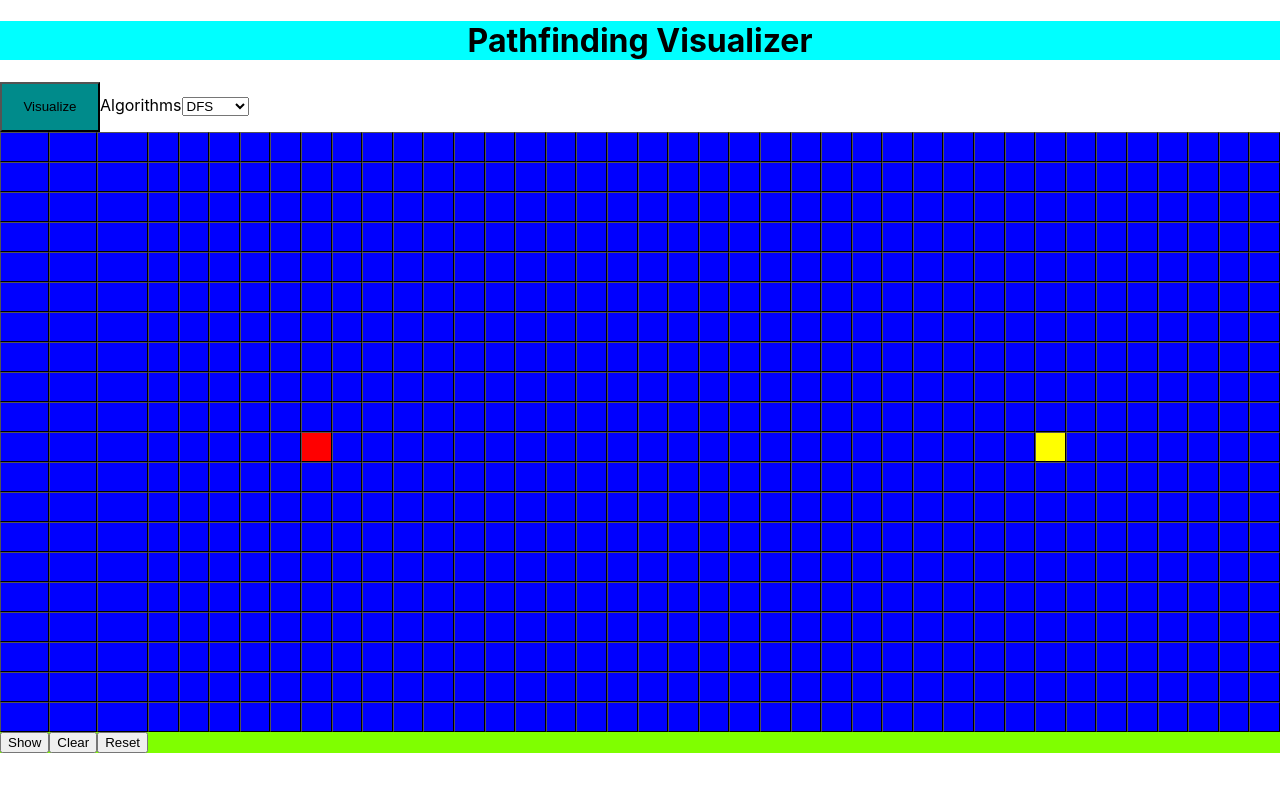
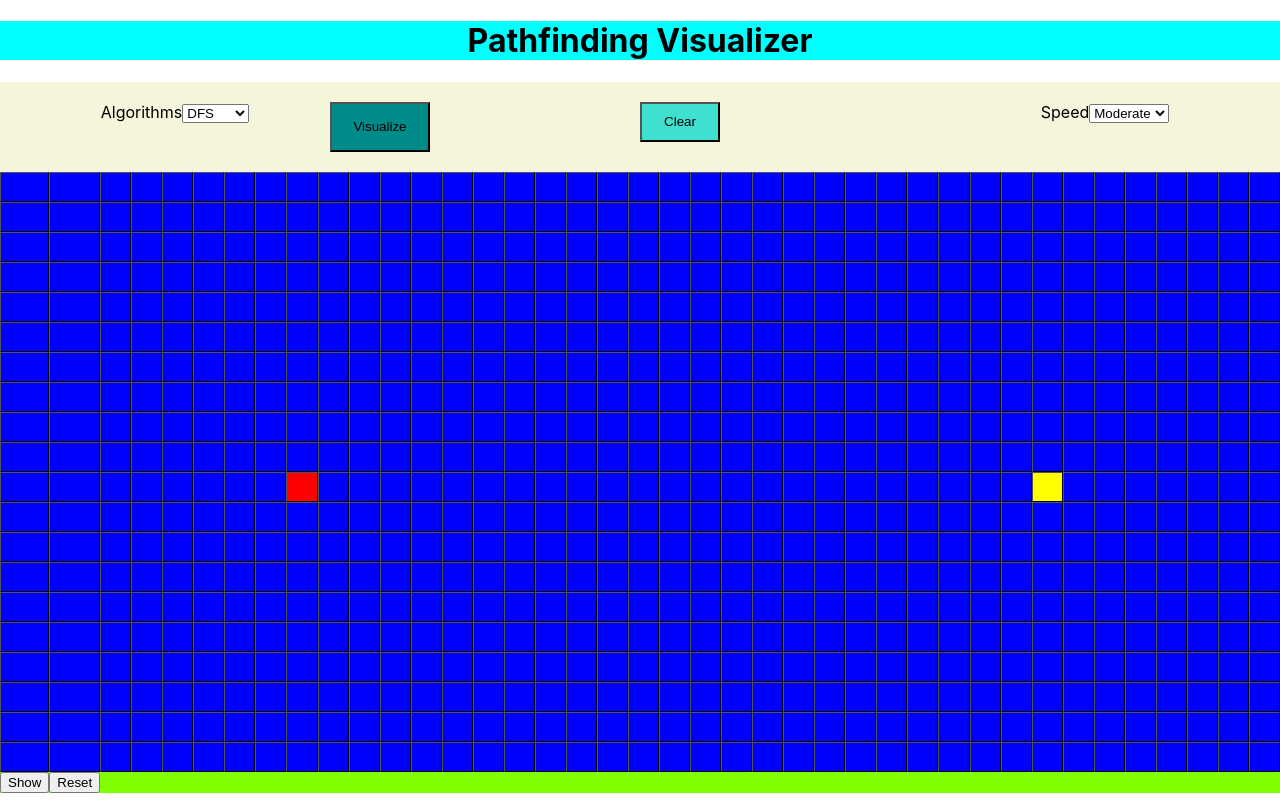
Before and after one commit to BLACKADDER-VIII/Pathfinding_Visualizer, a React (Create React App) app: page / in a window 1280 px wide. Built offline with nearby package versions, Linux system fonts and the light colour scheme.

Commit message:
Fixed: Blocking Tiles. Added Time menu

```diff
--- a/src/App.css
+++ b/src/App.css
@@ -9,6 +9,11 @@
 .container{
 
 }
-.visualize{
+.Control_Bar{
+  background-color: beige;
   text-align: center;
+  padding: 20px;
+  display: grid;
+  grid-template-columns: repeat(4,1fr);
+
 }
--- a/src/grid_func.js
+++ b/src/grid_func.js
@@ -5,12 +5,16 @@ import bfs from "./BFS";
 import dfs from "./DFS"
 
 const Grid = (props)=>{
-    const algo_enum = {BFS:1, DFS:2, Dijkstra:3};
+        const algo_enum = {BFS:1, DFS:2, Dijkstra:3};
         const grid = props.grid;
         const [trigger, set_trigger] = useState(false);
         const [algo, set_algo] = useState(algo_enum.DFS);
+        const [timer, set_timer] = useState(15);
         const ref = useRef(trigger);
         ref.current = trigger;
+        const [mouse_down, set_mouse_down] = useState(false);
+        const ref_mouse_down = useRef(mouse_down);
+        ref_mouse_down.current = mouse_down;
         const start = [10, 8];
         let order_arr = [];
         let path = [];
@@ -19,16 +23,16 @@ const Grid = (props)=>{
             setTimeout(()=> {
                 grid[order_arr[i][0]][order_arr[i][1]].visited = true;
                 set_trigger(!ref.current);
-            },10*i);
+            },timer*i);
         }
         setTimeout(()=> {
             for (let i = 0; i < path.length; i++) {
                 setTimeout(() => {
                     grid[path[i][0]][path[i][1]].in_path = true;
                     set_trigger(!ref.current);
-                }, 50 * i);
+                }, timer * i);
             }
-        },10*order_arr.length);
+        },timer*order_arr.length);
     }
     function reset_grid(){
         grid.map(e=>e.map(f=>{f.visited = false; f.in_path=false; f.dist=Infinity; f.completed = false;set_trigger(!trigger);}));
@@ -54,8 +58,7 @@ const Grid = (props)=>{
     }
         return (
             <>
-                <div className="Control Bar">
-                    <button style={{backgroundColor: "darkcyan",height: 50, width: 100}} onClickCapture={()=>visualize_handler()}>Visualize</button>
+                <div className="Control_Bar">
                     <label>
                         Algorithms
                         <select value={algo} onChange={(event)=>set_algo(JSON.parse(event.target.value))}>
@@ -64,13 +67,25 @@ const Grid = (props)=>{
                             <option value={algo_enum.Dijkstra}>Dijkstra</option>
                         </select>
                     </label>
+                    <button style={{backgroundColor: "darkcyan",height: 50, width: 100}} onClickCapture={()=>visualize_handler()}>Visualize</button>
+                    <button style={{backgroundColor: "turquoise", height: 40, width: 80}} onClickCapture={()=>clear_grid()}>Clear</button>
+                    <label>
+                        Speed
+                        <select value={timer} onChange={(event)=>set_timer(JSON.parse(event.target.value))}>
+                            <option value={0}>Instant</option>
+                            <option value={4}>Very fast</option>
+                            <option value={7}>Fast</option>
+                            <option value={15}>Moderate</option>
+                            <option value={20}>Slow</option>
+                            <option value={30}>Very slow</option>
+                        </select>
+                    </label>
                 </div>
                 <div className="Grid">
-                    {grid.map(e => e.map(f => <Node1 info={f}/>))}
+                    {grid.map(e => e.map(f => <Node1 info={f} set_mouse_down={set_mouse_down} ref_mouse_down={ref_mouse_down}/>))}
                     {grid[10][8].start = true}
                     {grid[10][32].target = true}
                     <button onClickCapture={() => grid.map(e => e.map(f => console.log(f)))}>Show</button>
-                    <button onClickCapture={()=>clear_grid()}>Clear</button>
                     <button onClickCapture={()=>reset_grid()}>Reset</button>
                 </div>
             </>
--- a/src/node.jsx
+++ b/src/node.jsx
@@ -1,11 +1,12 @@
-import React, {Component, useState, useEffect} from "react";
+import React, {Component, useState, useEffect, useRef} from "react";
 
-const Node1 = ({info})=>{
-    const [block, set_block] = useState(info.block);
-    const [start, set_start] = useState(info.start);
-    const [target, set_target] = useState(info.target);
-    const [visited, set_visited] = useState(info.visited);
-    const [in_path, set_in_path] = useState(info.in_path);
+const Node1 = (props)=>{
+    const [block, set_block] = useState(props.info.block);
+    const [start, set_start] = useState(props.info.start);
+    const [target, set_target] = useState(props.info.target);
+    const [visited, set_visited] = useState(props.info.visited);
+    const [in_path, set_in_path] = useState(props.info.in_path);
+
     function bg_set(){
         if(start)
             return "red";
@@ -17,15 +18,23 @@ const Node1 = ({info})=>{
             return "black";
         return visited? "cyan":"blue";
     }
-    function handle_mouse_click(){
+    function handle_mouse_down(){
+        props.set_mouse_down(true);
         set_block( (start || target)? false: !block);
     }
-    useEffect(()=>{set_visited(info.visited);},[info.visited]);
-    useEffect(()=>set_in_path(info.in_path), [info.in_path]);
-    useEffect(()=>{set_block(info.block)},[info.clear]);
-    useEffect(()=>{info.block = block}, [block]);
+    function handle_mouse_over(){
+        if(props.ref_mouse_down.current)
+            set_block( (start || target)? false: !block);
+    }
+    function handle_mouse_up(){
+        props.set_mouse_down(false);
+    }
+    useEffect(()=>{set_visited(props.info.visited);},[props.info.visited]);
+    useEffect(()=>set_in_path(props.info.in_path), [props.info.in_path]);
+    useEffect(()=>{set_block(props.info.block)},[props.info.clear]);
+    useEffect(()=>{props.info.block = block}, [block]);
         return(
-            <button style={{backgroundColor: bg_set(), padding: 6, borderWidth: 0.1,borderColor:"black", margin: 0, height: 30}} onMouseOver={()=>handle_mouse_click()} onDoubleClick={()=>console.log(info)}></button>
+            <button style={{backgroundColor: bg_set(), padding: 6, borderWidth: 0.1,borderColor:"black", margin: 0, height: 30}} onMouseDown={()=>handle_mouse_down()} onMouseOver={()=>handle_mouse_over()} onMouseUp={()=>handle_mouse_up()} onDoubleClick={()=>console.log(props.info)}></button>
         );
 }
 
```
